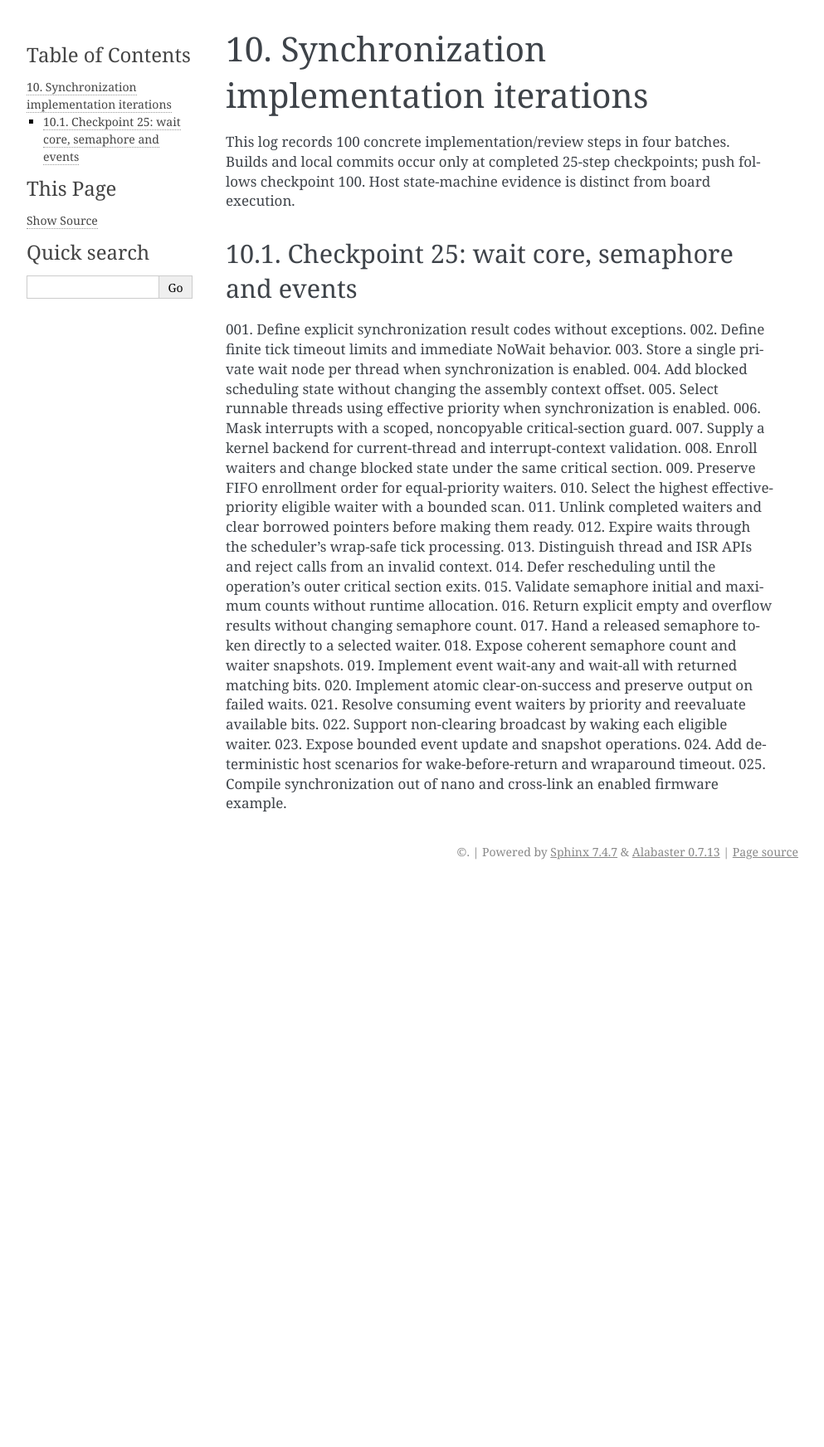
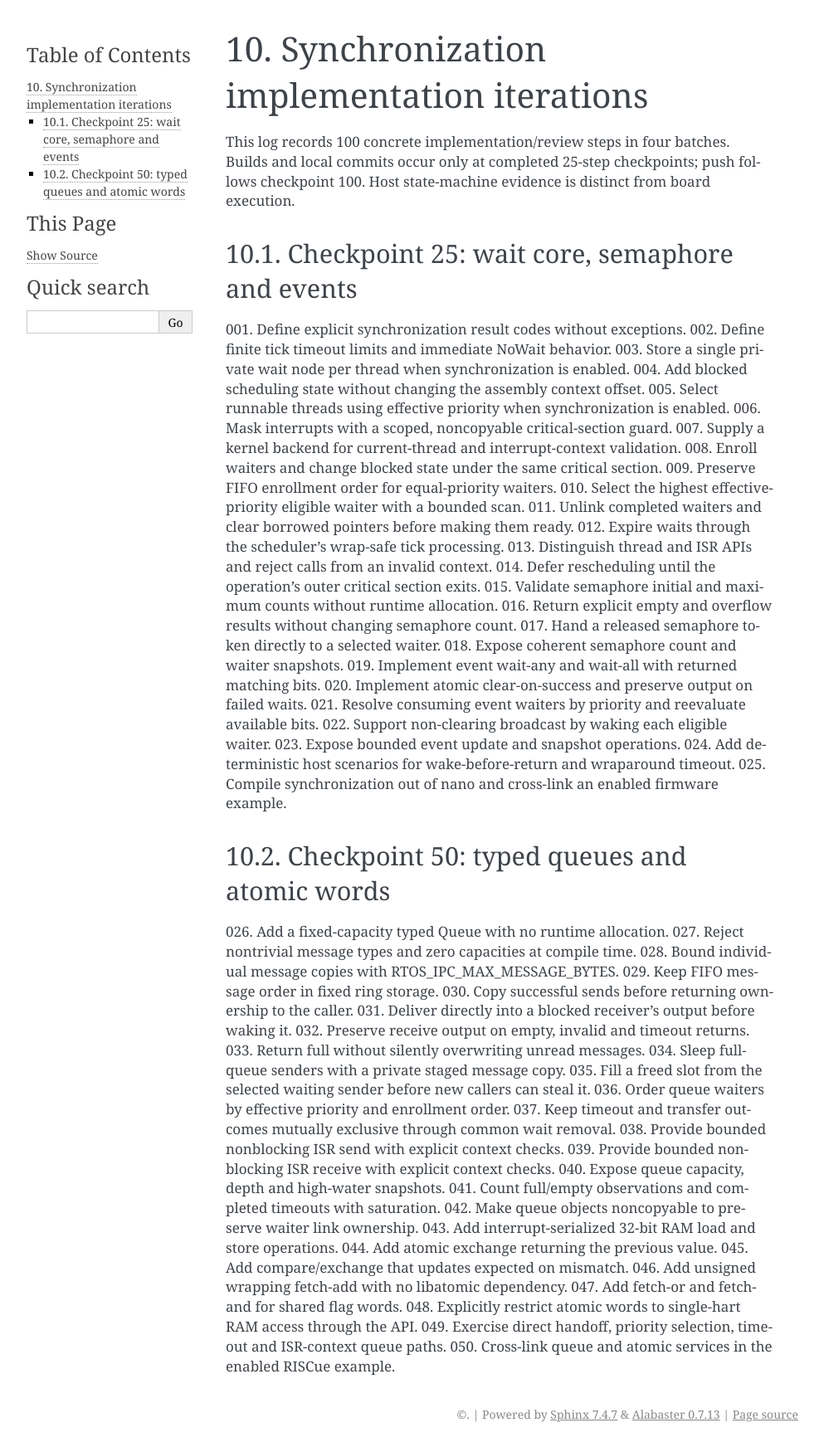
Before and after one commit to jeffadickson/rtos, a Sphinx documentation site: the page built from docs/sync-iterations.rst, in a window 1280 px wide. Shown: the whole page at 83% size, without its empty margins (148-1141 px from the left). Built offline with Sphinx 7.4.7, drawn with Linux system fonts in a browser that asks for light colours; before the commit the page ends 1066 px from its top, so only the background shows below that.

Commit message:
Sync 026-050: typed static queues and single-hart atomic words

```diff
--- a/docs/sync-iterations.rst
+++ b/docs/sync-iterations.rst
@@ -33,3 +33,32 @@ Checkpoint 25: wait core, semaphore and events
 023. Expose bounded event update and snapshot operations.
 024. Add deterministic host scenarios for wake-before-return and wraparound timeout.
 025. Compile synchronization out of nano and cross-link an enabled firmware example.
+
+Checkpoint 50: typed queues and atomic words
+--------------------------------------------------------------------------------
+
+026. Add a fixed-capacity typed Queue with no runtime allocation.
+027. Reject nontrivial message types and zero capacities at compile time.
+028. Bound individual message copies with RTOS_IPC_MAX_MESSAGE_BYTES.
+029. Keep FIFO message order in fixed ring storage.
+030. Copy successful sends before returning ownership to the caller.
+031. Deliver directly into a blocked receiver's output before waking it.
+032. Preserve receive output on empty, invalid and timeout returns.
+033. Return full without silently overwriting unread messages.
+034. Sleep full-queue senders with a private staged message copy.
+035. Fill a freed slot from the selected waiting sender before new callers can steal it.
+036. Order queue waiters by effective priority and enrollment order.
+037. Keep timeout and transfer outcomes mutually exclusive through common wait removal.
+038. Provide bounded nonblocking ISR send with explicit context checks.
+039. Provide bounded nonblocking ISR receive with explicit context checks.
+040. Expose queue capacity, depth and high-water snapshots.
+041. Count full/empty observations and completed timeouts with saturation.
+042. Make queue objects noncopyable to preserve waiter link ownership.
+043. Add interrupt-serialized 32-bit RAM load and store operations.
+044. Add atomic exchange returning the previous value.
+045. Add compare/exchange that updates expected on mismatch.
+046. Add unsigned wrapping fetch-add with no libatomic dependency.
+047. Add fetch-or and fetch-and for shared flag words.
+048. Explicitly restrict atomic words to single-hart RAM access through the API.
+049. Exercise direct handoff, priority selection, timeout and ISR-context queue paths.
+050. Cross-link queue and atomic services in the enabled RISCue example.
```
Also changed, not shown: CMakeLists.txt (+9 -1 lines), 7 other files.
